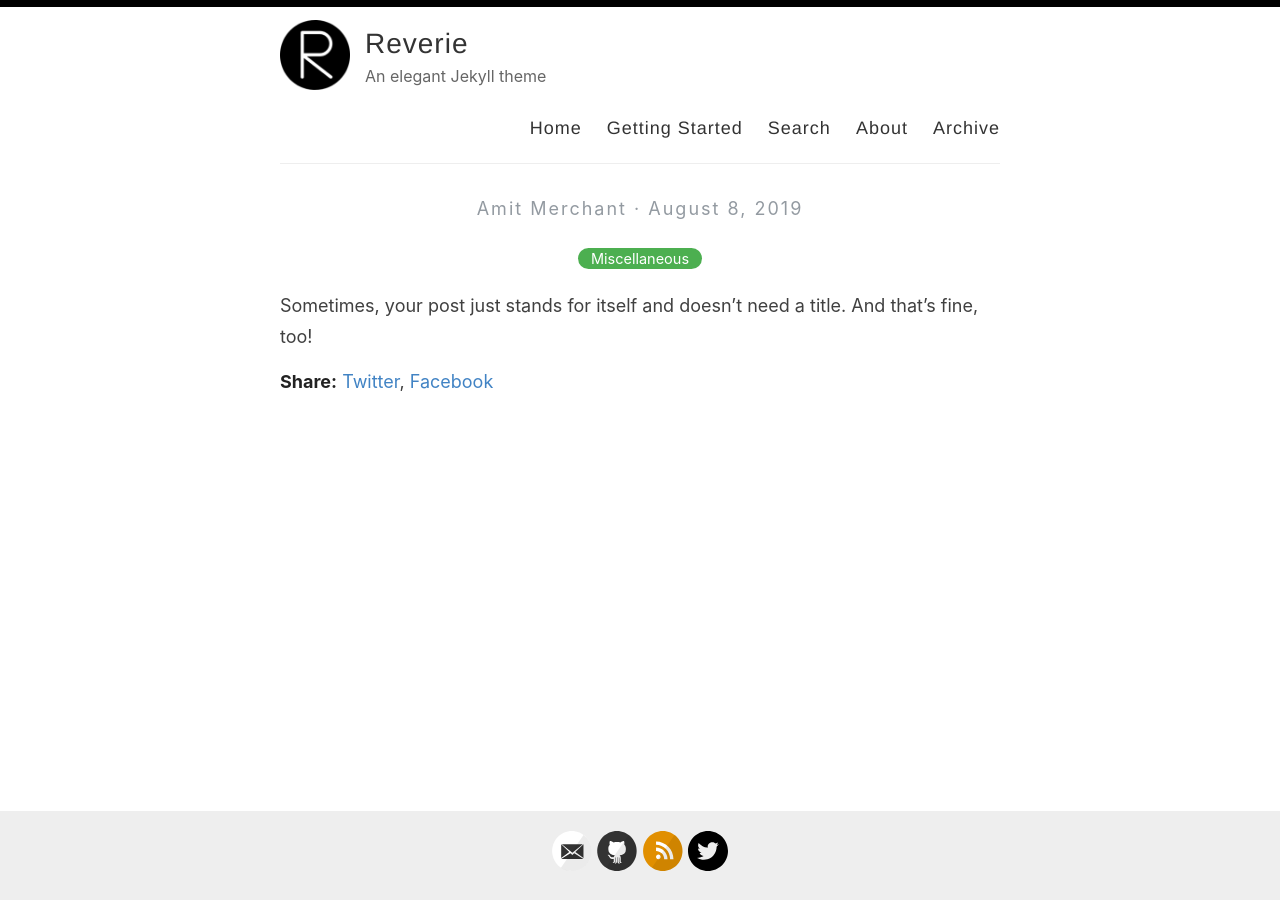
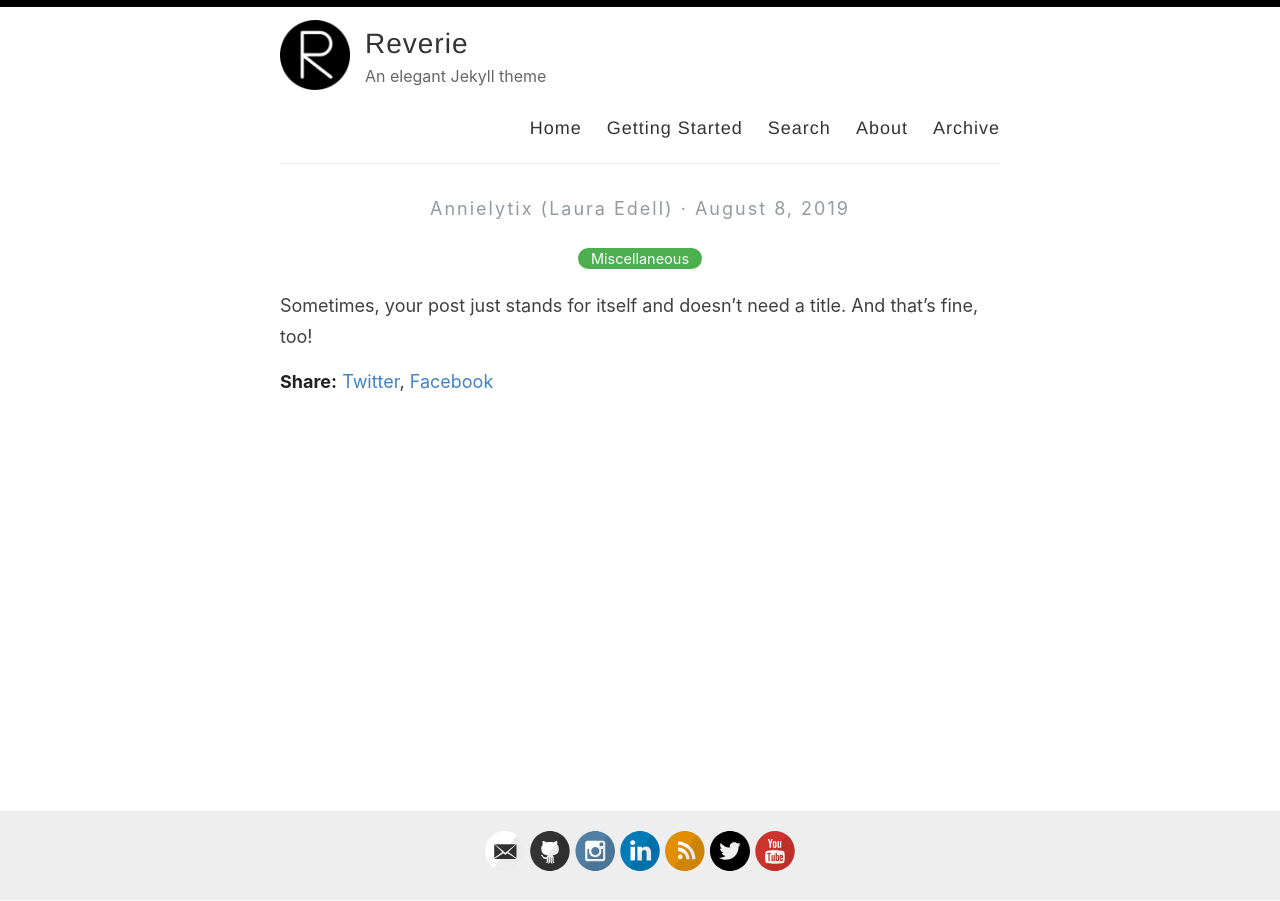
Before and after one commit to Annielytix/AnEye4AIBlog, a Jekyll site: the page built from _posts/2019-08-08-no-title-posts.md, in a window 1280 px wide. Built offline with Jekyll 4.4.1, drawn with Linux system fonts in a browser that asks for light colours.

Commit message:
Update _config.yml

```diff
--- a/_config.yml
+++ b/_config.yml
@@ -6,8 +6,7 @@
 name: Reverie
 
 # Name of the author
-author: Amit Merchant
-
+author: Annielytix (Laura Edell)
 # Short bio or description (displayed in the header)
 description: An elegant Jekyll theme
 
@@ -21,17 +20,18 @@ avatar: /images/reverie.png
 # Includes an icon in the footer for each username you enter
 footer-links:
   dribbble:
-  email: amit.d.merchant@gmail.com
+  email: aneye4ai@gmail.com
+
   facebook:
   flickr:
-  github: amitmerchant1990/reverie
-  instagram:
-  linkedin:
+  github: annielytix
+  instagram: lauraedell
+  linkedin: lauraerinedell
   pinterest:
   rss: rss
-  twitter: amit_merchant
+  twitter: Laura_E_Edell
   stackoverflow:
-  youtube: # channel/<your_long_string> or user/<user-name>
+  youtube: https://www.youtube.com/@AnEye4AI
   googleplus: # anything in your profile username that comes after plus.google.com/
   playconsole:
   mastodon: # <your-mastodon-instance>/@<your-user-name> eg. fosstodon.org/@username
@@ -41,21 +41,21 @@ footer-links:
 disqus:
 
 # Enter your Google Analytics web tracking code (e.g. UA-2110908-2) to activate tracking
-google_analytics: UA-43339302-11
+google_analytics: G-V8VCKTYDN9
 
 # For newer "GA4" analytics, use the following instead of the "UA" entry above
 #google_analytics_ga4: G-GABC1DEFG
 
 # Your website URL (e.g. http://amitmerchant1990.github.io or http://www.amitmerchant.com)
 # Used for Sitemap.xml and your RSS feed
-url: http://www.amitmerchant.com/reverie
-enforce_ssl: https://www.amitmerchant.com/reverie
+url: http://www.aneye4ai.com
+#enforce_ssl: https://www.amitmerchant.com/reverie
 
 # If you're hosting your site at a Project repository on GitHub pages
 # (http://yourusername.github.io/repository-name)
 # and NOT your User repository (http://yourusername.github.io)
 # then add in the baseurl here, like this: "/repository-name"
-baseurl: "/reverie"
+baseurl: "/AnEye4AIBlog"
 
 #
 # !! You don't need to change any of the configuration flags below !!
```
